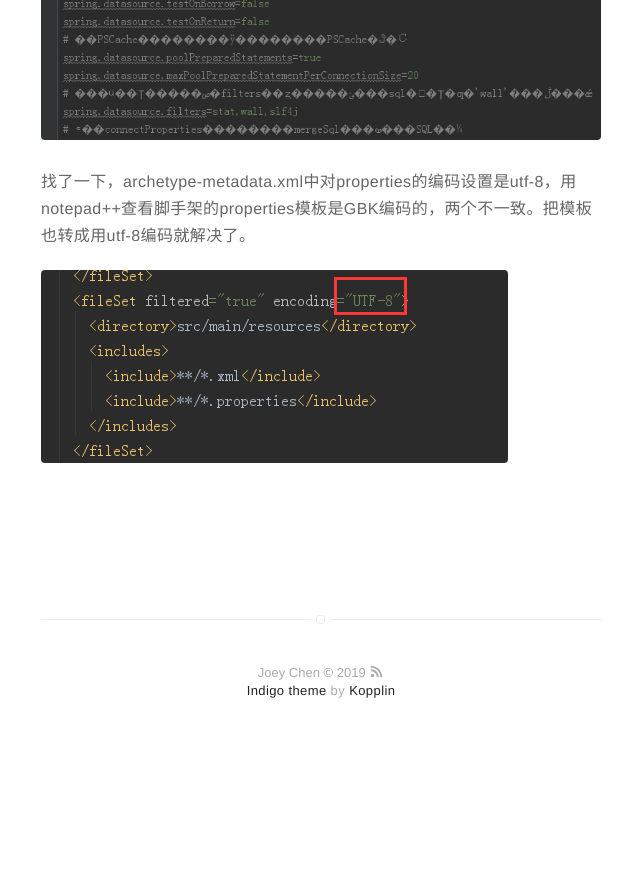
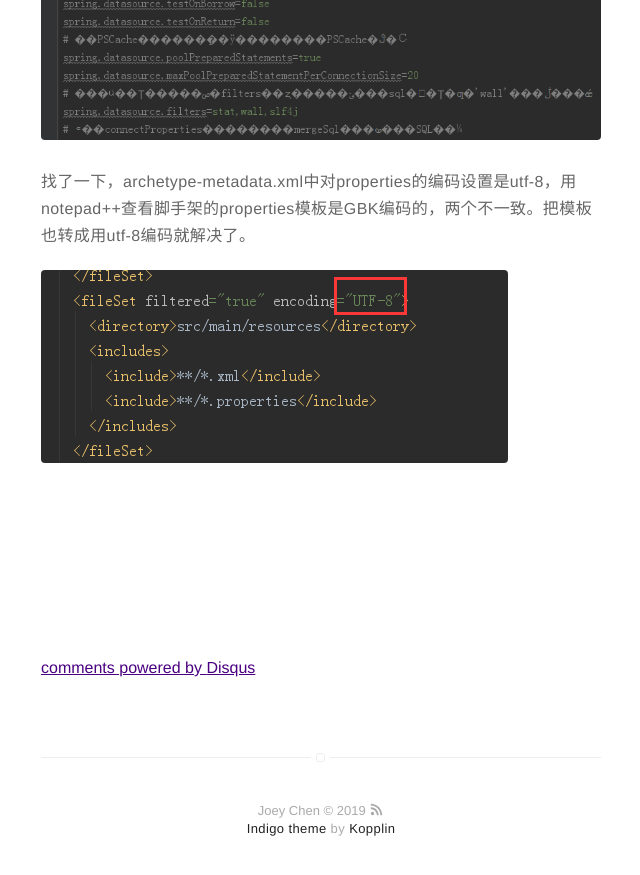
Before and after one commit to Joey-Chen/joey-chen.github.io, a Jekyll site: the page built from _posts/2019-12-10-Maven脚手架.md, in a window 1280 px wide and 900 px high, scrolled down 2182 px. Shown: the top 875 px of the window, without its empty margins (319-959 px from the left). Built offline with Jekyll 4.4.1, drawn with Linux system fonts in a browser that asks for light colours; comment, search, counter and statistics services are not loaded; before the commit the page ends 2944 px from its top, so only the background shows below that.

Commit message:
启用评论；

```diff
--- a/_config.yml
+++ b/_config.yml
@@ -31,8 +31,8 @@ permalink: /:title/
 
 # if you don't want comments in your posts, leave categories empty
 disqus:
-  shortname: mydisqus # enter this from your disqus account
-  categories: [] # blog, project only show disqus for posts that have these categories
+  shortname: disqus_c21CqGsuDP # enter this from your disqus account
+  categories: [blog, project] #  only show disqus for posts that have these categories
 
 # if you don't have any of social below, comment the line
 #facebook: myfacebook
```
